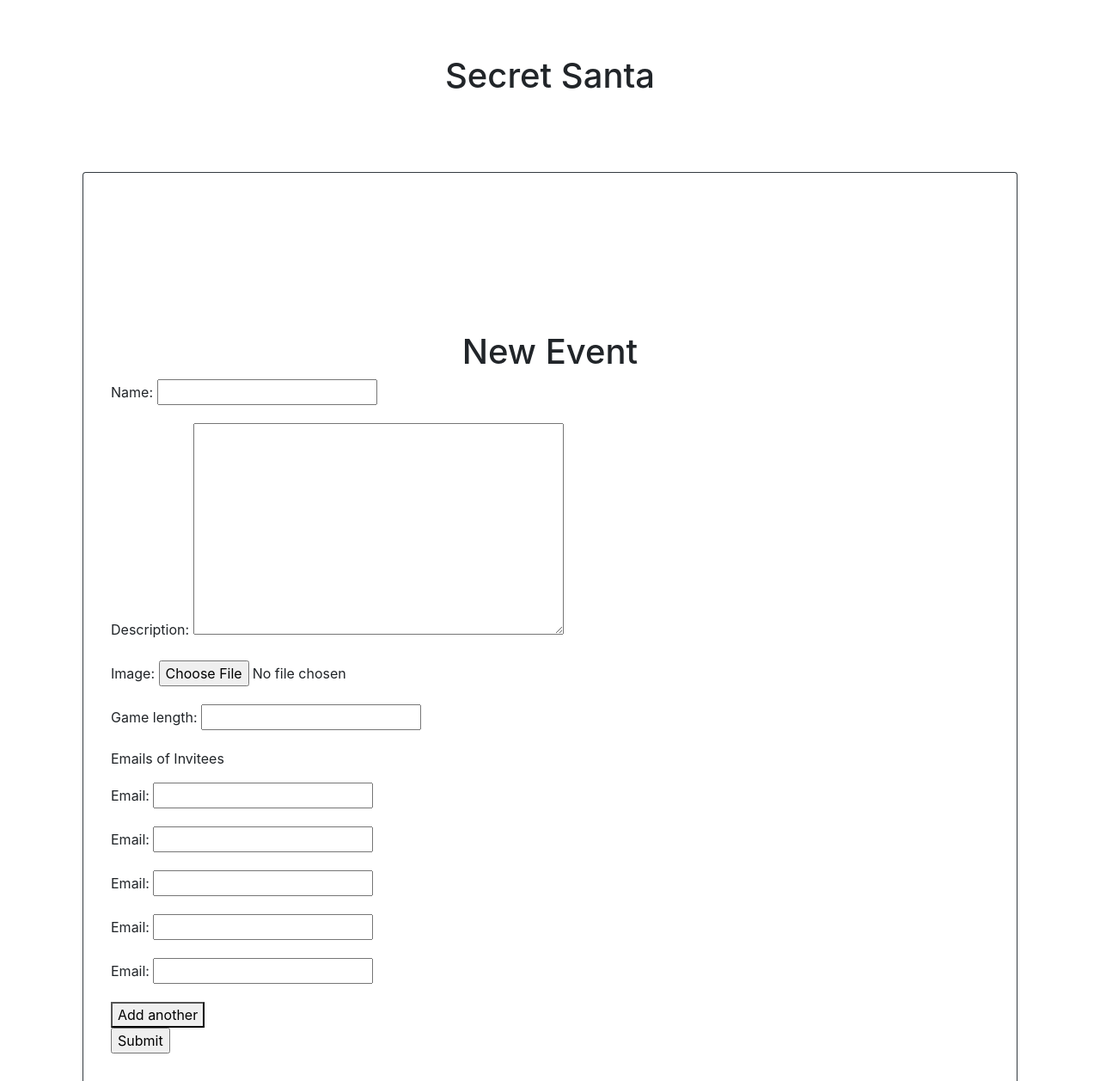
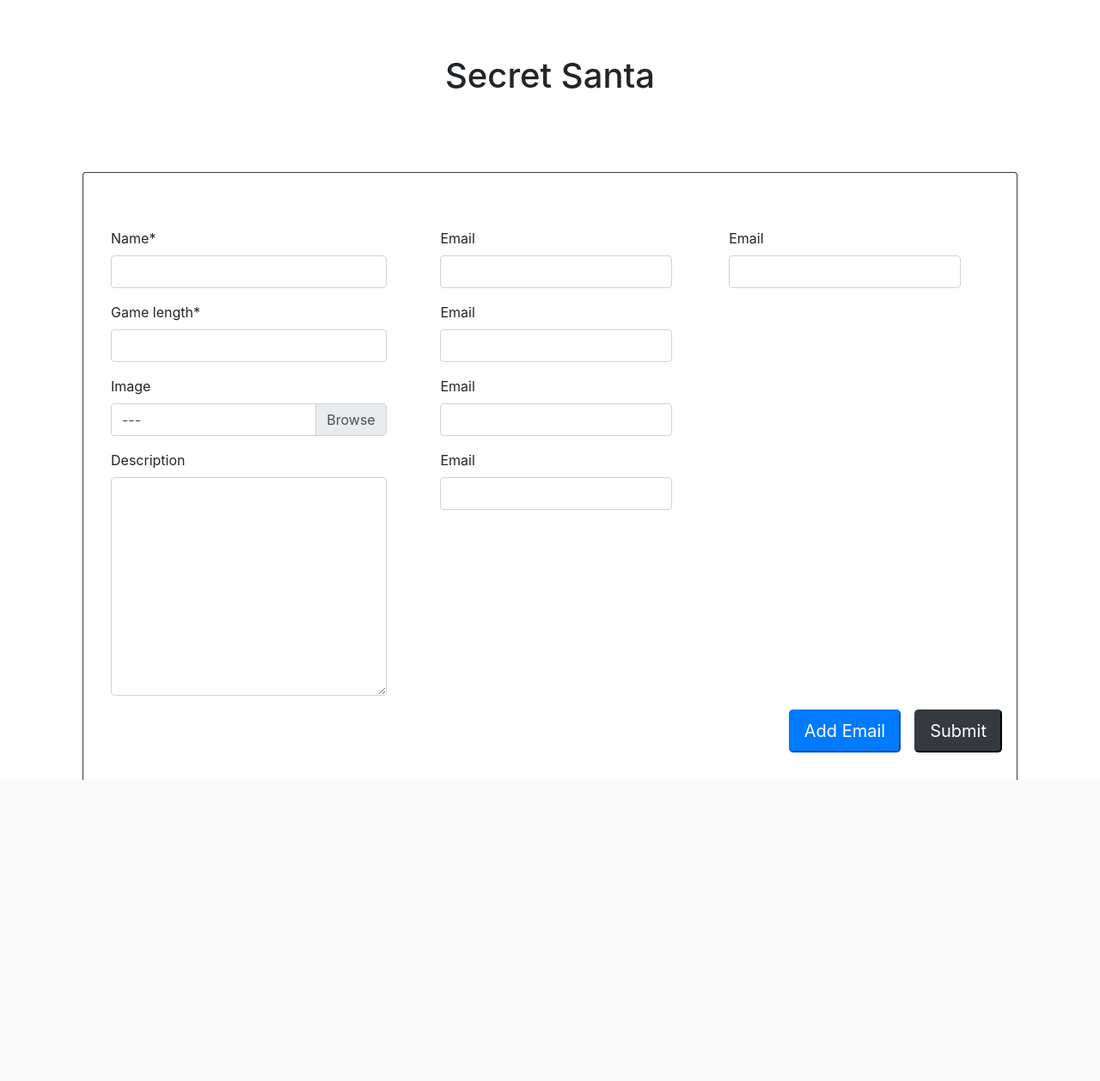
Before and after one commit to james-menzies/secret_santa, a Django app: page /events/new/ in a window 1280 px wide. Shown: the part 56-1313 px from the top of the page at 86% size. After the commit the page ends 963 px from the top, so only its background shows below. Run offline with Django 3.2, Linux system fonts and the light colour scheme; some libraries are stand-ins or nearby versions.

Commit message:
edit event working

```diff
--- a/secret_santa/events/forms.py
+++ b/secret_santa/events/forms.py
@@ -8,6 +8,18 @@ from events.models import Event, Gift, Emoji
 
 
 class EventForm(ModelForm):
+    def __init__(self, *args, **kwargs):
+        super().__init__(*args, **kwargs)
+        self.helper = FormHelper()
+        self.helper.form_class = 'col-md-6'
+        self.helper.layout = Layout (
+            'name',
+            'game_length',
+            'image',
+            'description',
+        )
+        self.helper.form_tag = False
+
     class Meta:
         model = Event
         fields = ['name', 'description', 'image', 'game_length']
@@ -18,6 +30,12 @@ class EmailForm(forms.Form):
 
 
 EmailFormSet = formset_factory(EmailForm, extra=1, min_num=4, max_num=9, validate_max=True)
+
+class EmailFormSetHelper(FormHelper):
+    def __init__(self, *args, **kwargs):
+        super().__init__(*args, **kwargs)
+        self.form_tag = False
+        self.disable_csrf = True
 
 
 class ImageChoiceField(ModelChoiceField):
--- /dev/null
+++ b/secret_santa/events/static/events/css/edit-event.css
@@ -0,0 +1,18 @@
+.email-form {
+    max-width: 270px;
+}
+
+#form-container {
+    display: flex;
+    flex-wrap: wrap;
+    flex-direction: column;
+    max-height: 400px;
+    align-items: center;
+}
+
+.button-bar {
+    display: flex;
+    flex-direction: row;
+    width: 100%;
+    justify-content: flex-end;
+}
--- a/secret_santa/events/templates/events/edit_event.html
+++ b/secret_santa/events/templates/events/edit_event.html
@@ -1,28 +1,41 @@
 {% extends 'core/navbar_base.html' %}
+{% load crispy_forms_tags %}
+{% load static %}
+
+{% block links %}
+    <link rel="stylesheet" href="{% static '/events/css/edit-event.css' %}">
+
+{% endblock %}
 
 {% block content %}
-
-    {% if id %}
-        <h1>Editing event no: {{ id }}</h1>
-    {% else %}
-        <h1>New Event</h1>
-    {% endif %}
-    <form action="" method="post" id="form-container" enctype="multipart/form-data">
+    <form class="row" action="" method="post" enctype="multipart/form-data">
         {% csrf_token %}
-        {{ event_form.as_p }}
+        <div class="d-none hidden-form-elements">
+            <div class="email-form">
+                {% crispy email_formset.empty_form email_formset_helper %}
+            </div>
             {{ email_formset.management_form }}
-        <p>Emails of Invitees</p>
+        </div>
+        <div class="col-md-4">
+            {% crispy event_form %}
+        </div>
+        <div class="col-md-8" id="form-container">
             {% for form in email_formset %}
                 <div class="email-form">
-                {{ form.as_p }}
+                    {% crispy form email_formset_helper %}
                 </div>
             {% endfor %}
-        <button id="add-form" type="button">Add another</button>
+        </div>
+
+        <div class="button-bar">
+            <button id="add-form" type="button" class="mr-3 btn-lg btn-primary">Add Email</button>
             <br>
-        <input type="submit" value="Submit">
+            <input type="submit" value="Submit" class="btn-dark btn-lg">
+        </div>
     </form>
     <script>
         let emailForm = document.getElementsByClassName("email-form")
+        let hiddenEmailForm = document.querySelector(".hidden-form-elements .email-form")
         let container = document.getElementById("form-container")
         let addButton = document.getElementById("add-form")
         let totalForms = document.getElementById("id_emails-TOTAL_FORMS")
@@ -36,13 +49,15 @@
         function addForm(e) {
             e.preventDefault()
 
-            let newForm = emailForm[0].cloneNode(true)
+            let newForm = hiddenEmailForm.cloneNode(true)
 
             numEmails++
-            newForm.innerHTML = newForm.innerHTML.replaceAll('emails-0-', `emails-${numEmails}-`)
-            container.insertBefore(newForm, addButton)
+            newForm.innerHTML = newForm.innerHTML.replaceAll('__prefix__', numEmails)
+            newForm.get
+            container.append(newForm)
 
             totalForms.setAttribute('value', `${numEmails + 1}`)
+
             if (numEmails + 1 >= maxForms) {
                 addButton.disabled = true
             }
--- a/secret_santa/events/views.py
+++ b/secret_santa/events/views.py
@@ -8,7 +8,7 @@ from django.shortcuts import render, redirect, get_object_or_404
 # Create your views here.
 from django.views.generic import ListView
 
-from events.forms import EventForm, EmailFormSet, GiftForm
+from events.forms import EventForm, EmailFormSet, GiftForm, EmailFormSetHelper
 from events.models import Event, Gift
 from users.models import CustomUser
 
@@ -40,7 +40,8 @@ def create(request):
         formset = EmailFormSet(prefix='emails')
         context = {
             "event_form": event_form,
-            "email_formset": formset
+            "email_formset": formset,
+            "email_formset_helper": EmailFormSetHelper()
         }
         return render(request, 'events/edit_event.html', context=context)
 
@@ -48,6 +49,10 @@ def create(request):
 def edit_event(request, pk: int):
     qs = Event.objects.filter(owner__email=request.user.email).prefetch_related('participants')
     event: Event = get_object_or_404(qs, pk=pk)
+    context = {
+        "title": f"Editing {event.name}",
+        "email_formset_helper": EmailFormSetHelper()
+    }
 
     if request.method == 'POST':
         email_formset = EmailFormSet(data=request.POST, prefix='emails')
@@ -71,17 +76,19 @@ def edit_event(request, pk: int):
 
             return redirect('view_event', pk=pk)
         else:
-            return redirect('edit_event', pk=pk)
+            context["email_formset"] = email_formset
+            context["event_form"] = event_form
+            return render(request, 'events/edit_event.html', context=context)
 
 
     else:
         if event.status == Event.EventStatus.INACTIVE:
 
             event_form = EventForm(instance=event)
-            context = {"event_form": event_form}
             emails = [user.email for user in event.participants.all()]
             initial = [{"email": email} for email in emails]
             email_form = EmailFormSet(initial=initial, prefix='emails')
+            context["event_form"] = event_form
             context["email_formset"] = email_form
             return render(request, 'events/edit_event.html', context=context)
 
```
Lines whose indentation alone changed are shown as unchanged.
